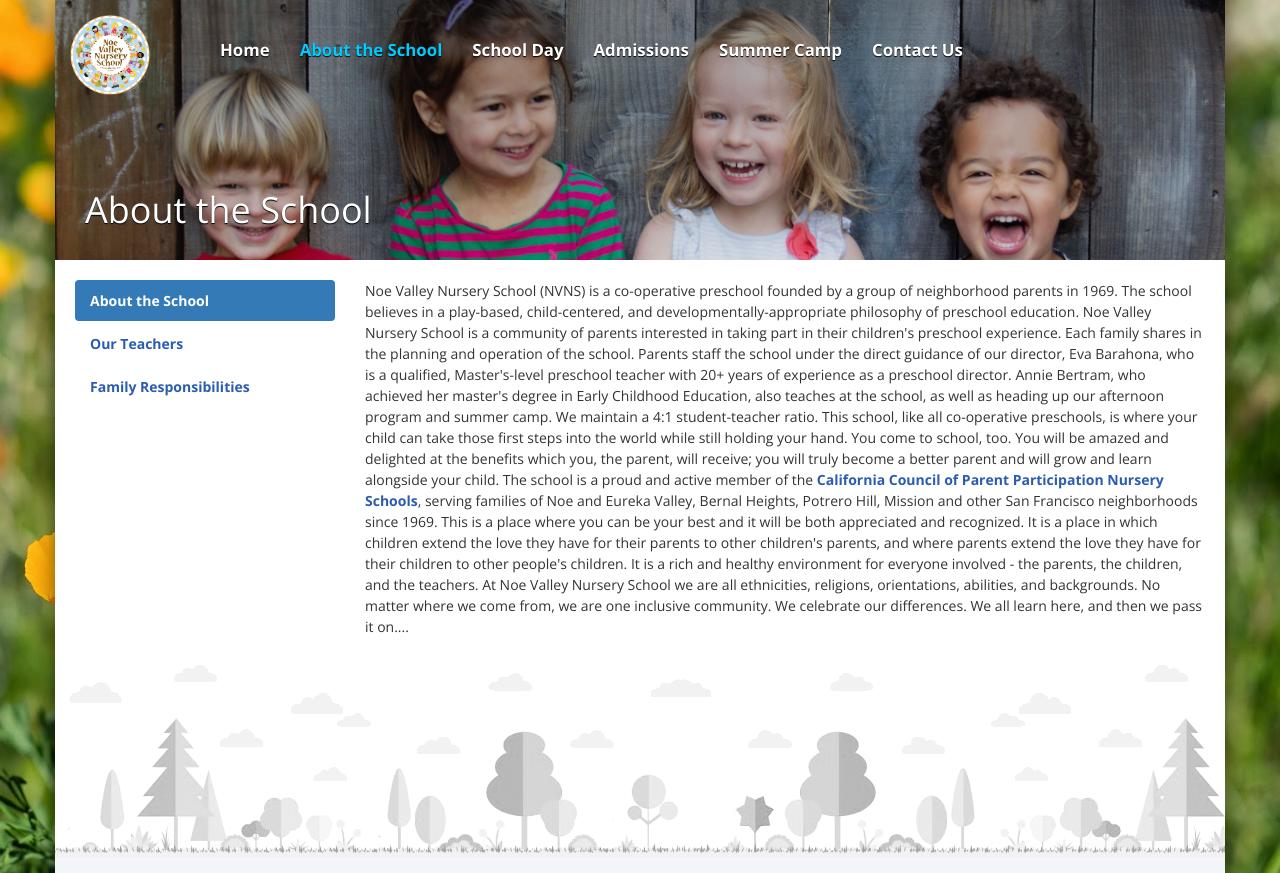
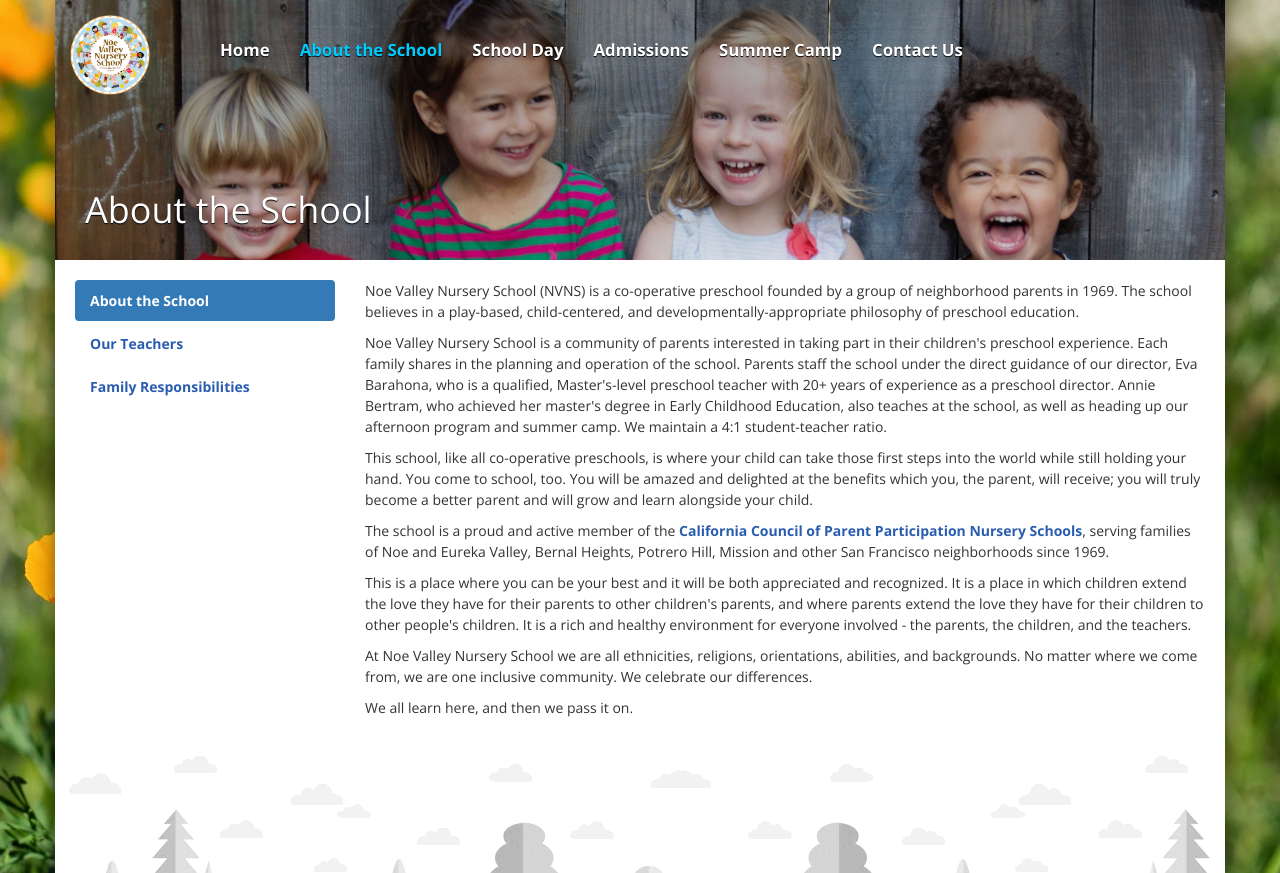
Before and after one commit to nvns/nvns.github.io, a Jekyll site: the page built from about/index.html, in a window 1280 px wide and 1378 px high, cut to the strip 0-873 px from the top of the window. Built offline with Jekyll 4.4.1, drawn with Linux system fonts in a browser that asks for light colours.

Commit message:
content shuffling

```diff
--- a/about/index.html
+++ b/about/index.html
@@ -6,16 +6,16 @@
 nav_order: 2
 ---
 
-Noe Valley Nursery School (NVNS) is a co-operative preschool founded by a group of neighborhood parents in 1969. The school believes in a play-based, child-centered, and developmentally-appropriate philosophy of preschool education.
+<p>Noe Valley Nursery School (NVNS) is a co-operative preschool founded by a group of neighborhood parents in 1969. The school believes in a play-based, child-centered, and developmentally-appropriate philosophy of preschool education.</p>
 
-Noe Valley Nursery School is a community of parents interested in taking part in their children's preschool experience. Each family shares in the planning and operation of the school. Parents staff the school under the direct guidance of our director, Eva Barahona, who is a qualified, Master's-level preschool teacher with 20+ years of experience as a preschool director. Annie Bertram, who achieved her master's degree in Early Childhood Education, also teaches at the school, as well as heading up our afternoon program and summer camp. We maintain a 4:1 student-teacher ratio.
+<p>Noe Valley Nursery School is a community of parents interested in taking part in their children's preschool experience. Each family shares in the planning and operation of the school. Parents staff the school under the direct guidance of our director, Eva Barahona, who is a qualified, Master's-level preschool teacher with 20+ years of experience as a preschool director. Annie Bertram, who achieved her master's degree in Early Childhood Education, also teaches at the school, as well as heading up our afternoon program and summer camp. We maintain a 4:1 student-teacher ratio.</p>
 
-This school, like all co-operative preschools, is where your child can take those first steps into the world while still holding your hand. You come to school, too. You will be amazed and delighted at the benefits which you, the parent, will receive; you will truly become a better parent and will grow and learn alongside your child.
+<p>This school, like all co-operative preschools, is where your child can take those first steps into the world while still holding your hand. You come to school, too. You will be amazed and delighted at the benefits which you, the parent, will receive; you will truly become a better parent and will grow and learn alongside your child.</p>
 
-The school is a proud and active member of the <a href="http://www.ccppns.org" target="_blank">California Council of Parent Participation Nursery Schools</a>, serving families of Noe and Eureka Valley, Bernal Heights, Potrero Hill, Mission and other San Francisco neighborhoods since 1969.
+<p>The school is a proud and active member of the <a href="http://www.ccppns.org" target="_blank">California Council of Parent Participation Nursery Schools</a>, serving families of Noe and Eureka Valley, Bernal Heights, Potrero Hill, Mission and other San Francisco neighborhoods since 1969.</p>
 
-This is a place where you can be your best and it will be both appreciated and recognized. It is a place in which children extend the love they have for their parents to other children's parents, and where parents extend the love they have for their children to other people's children. It is a rich and healthy environment for everyone involved - the parents, the children, and the teachers.
+<p>This is a place where you can be your best and it will be both appreciated and recognized. It is a place in which children extend the love they have for their parents to other children's parents, and where parents extend the love they have for their children to other people's children. It is a rich and healthy environment for everyone involved - the parents, the children, and the teachers.</p>
 
-At Noe Valley Nursery School we are all ethnicities, religions, orientations, abilities, and backgrounds. No matter where we come from, we are one inclusive community. We celebrate our differences.
+<p>At Noe Valley Nursery School we are all ethnicities, religions, orientations, abilities, and backgrounds. No matter where we come from, we are one inclusive community. We celebrate our differences.</p>
 
-We all learn here, and then we pass it on....
+<p>We all learn here, and then we pass it on.</p>
```
Also changed, not shown: school_day/general_schedule.html (+41 -2 lines), school_day/index.html (+7 -55 lines).
